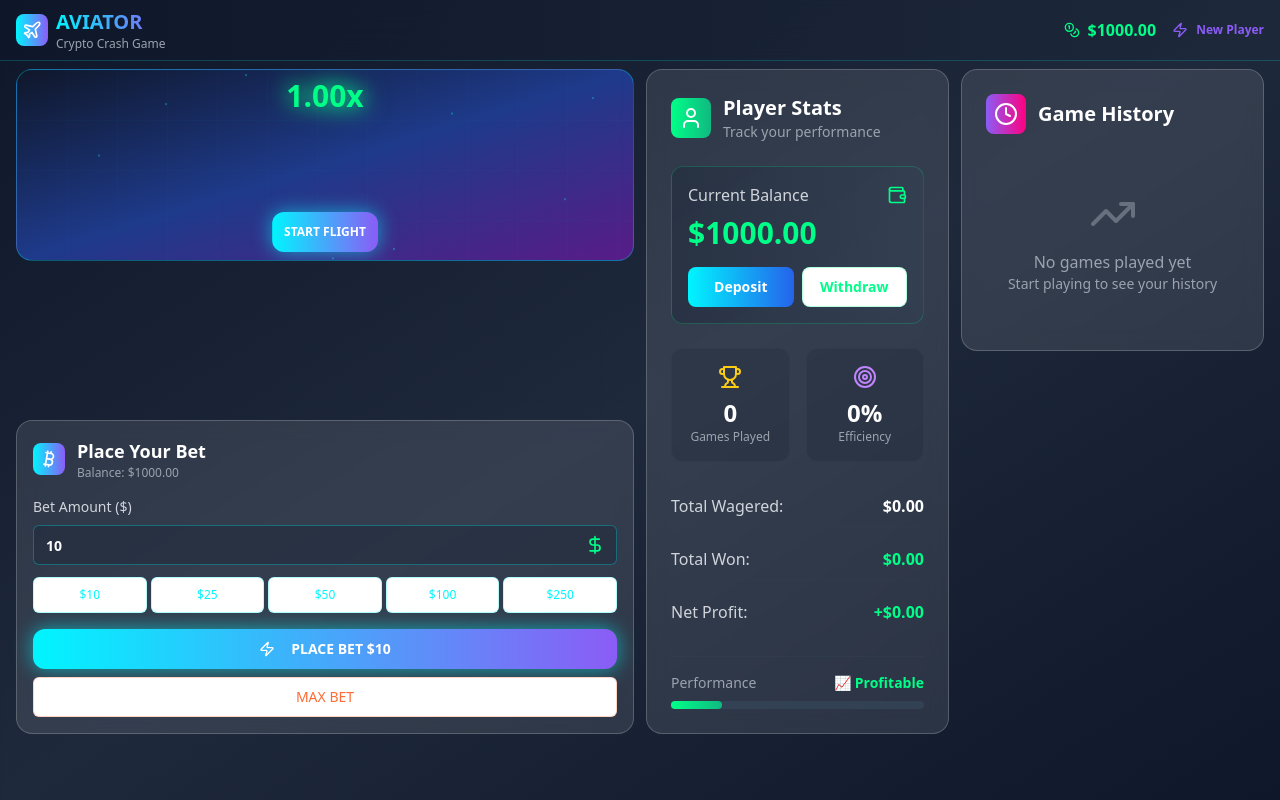
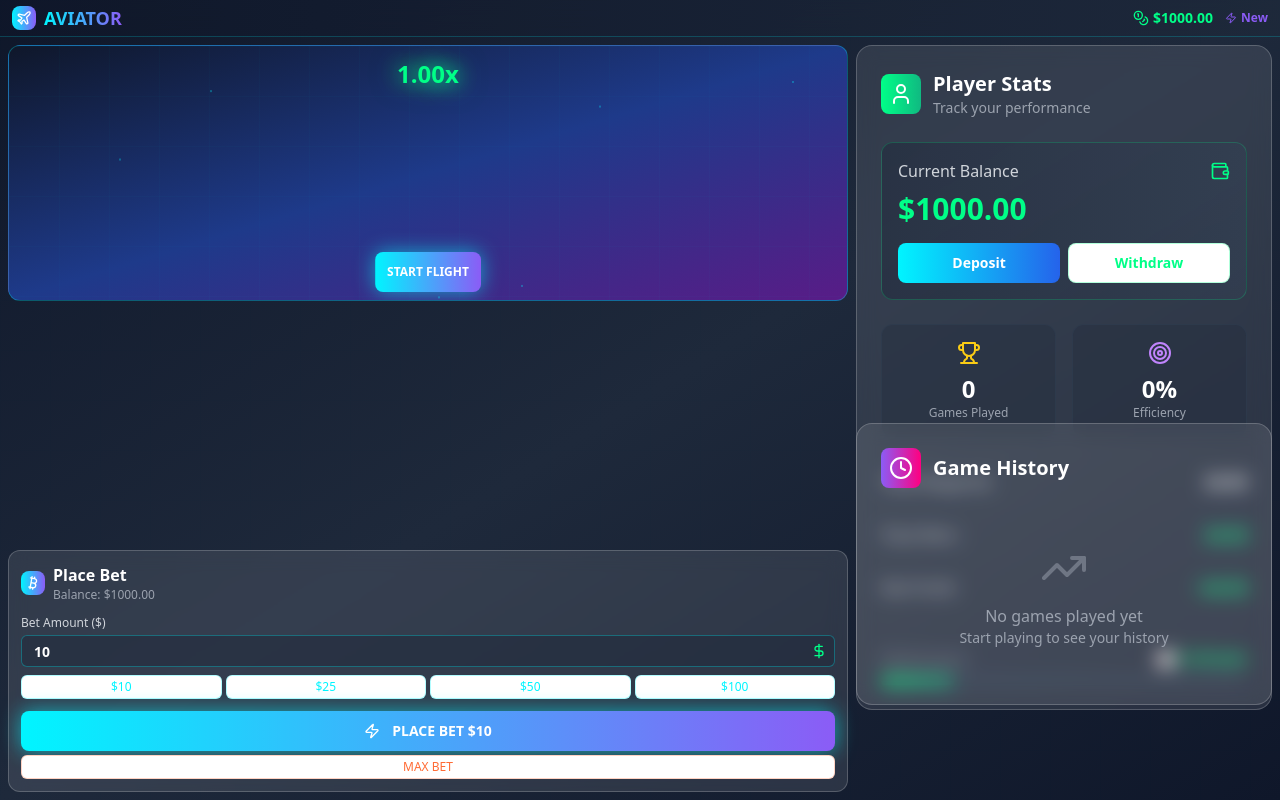
Before and after one commit to TonyToniy/neon-aviator-crypto-dash, a React (Vite) app: page / in a window 1280 px wide. Built offline with nearby package versions, Linux system fonts and the light colour scheme.

Commit message:
Fix layout and animation issues
Fixes layout and plane animation, addressing user complaints.

```diff
--- a/src/components/AviatorGame.tsx
+++ b/src/components/AviatorGame.tsx
@@ -94,7 +94,7 @@ const AviatorGame: React.FC<AviatorGameProps> = ({
   return (
     <div
       ref={gameRef}
-      className="relative h-48 w-full bg-gradient-to-br from-slate-900 via-blue-900 to-purple-900 rounded-2xl overflow-hidden border border-neon-blue/30"
+      className="relative h-64 w-full bg-gradient-to-br from-slate-900 via-blue-900 to-purple-900 rounded-xl overflow-hidden border border-neon-blue/30"
     >
       {/* Animated background grid */}
       <div className="absolute inset-0 bg-cyber-grid bg-grid opacity-20"></div>
@@ -103,9 +103,9 @@ const AviatorGame: React.FC<AviatorGameProps> = ({
       {gameState === 'flying' && (
         <svg className="absolute inset-0 w-full h-full pointer-events-none" viewBox="0 0 100 100" preserveAspectRatio="none">
           <path
-            d="M0,90 Q30,70 60,40 Q80,20 100,10"
+            d="M5,85 Q30,60 55,40 Q75,25 95,15"
             stroke="rgba(0, 245, 255, 0.6)"
-            strokeWidth="0.8"
+            strokeWidth="0.5"
             fill="none"
             className="animate-pulse"
           />
@@ -113,8 +113,8 @@ const AviatorGame: React.FC<AviatorGameProps> = ({
       )}
 
       {/* Multiplier display */}
-      <div className="absolute top-2 left-1/2 transform -translate-x-1/2 z-10">
-        <div className={`text-3xl font-bold ${getMultiplierColor()} animate-number-glow`}>
+      <div className="absolute top-3 left-1/2 transform -translate-x-1/2 z-10">
+        <div className={`text-2xl font-bold ${getMultiplierColor()} animate-number-glow`}>
           {multiplier.toFixed(2)}x
         </div>
       </div>
@@ -122,13 +122,13 @@ const AviatorGame: React.FC<AviatorGameProps> = ({
       {/* Flying plane following curve */}
       {gameState === 'flying' && (
         <div
-          className="absolute text-neon-blue plane-flying"
+          className="absolute text-neon-blue"
           style={{
-            animation: `plane-curve-flight ${Math.max(3, crashPoint * 1.2)}s linear infinite`,
+            animation: `smooth-curve-flight ${Math.max(4, crashPoint * 1.5)}s ease-out forwards`,
           }}
         >
-          <Plane size={24} className="rotate-12 drop-shadow-lg" />
-          <div className="absolute -top-1 -right-1 w-1.5 h-1.5 bg-neon-green rounded-full animate-ping"></div>
+          <Plane size={20} className="rotate-12 drop-shadow-lg" />
+          <div className="absolute -top-1 -right-1 w-1 h-1 bg-neon-green rounded-full animate-ping"></div>
         </div>
       )}
 
@@ -136,8 +136,8 @@ const AviatorGame: React.FC<AviatorGameProps> = ({
       {gameState === 'crashed' && (
         <div className="absolute inset-0 flex items-center justify-center">
           <div className="text-center animate-pulse">
-            <TrendingDown size={40} className="text-red-500 mx-auto mb-2" />
-            <div className="text-xl font-bold text-red-500">CRASHED!</div>
+            <TrendingDown size={32} className="text-red-500 mx-auto mb-2" />
+            <div className="text-lg font-bold text-red-500">CRASHED!</div>
             <div className="text-sm text-red-400 mt-1">
               at {multiplier.toFixed(2)}x
             </div>
@@ -150,7 +150,7 @@ const AviatorGame: React.FC<AviatorGameProps> = ({
         {gameState === 'waiting' && (
           <Button
             onClick={startGame}
-            className="bg-gradient-to-r from-neon-blue to-neon-purple hover:from-neon-purple hover:to-neon-pink text-white font-bold py-1.5 px-3 rounded-xl neon-glow transition-all duration-300 hover:scale-105 text-xs"
+            className="bg-gradient-to-r from-neon-blue to-neon-purple hover:from-neon-purple hover:to-neon-pink text-white font-bold py-1 px-3 rounded-lg neon-glow transition-all duration-300 hover:scale-105 text-xs"
           >
             START FLIGHT
           </Button>
@@ -159,7 +159,7 @@ const AviatorGame: React.FC<AviatorGameProps> = ({
         {gameState === 'flying' && isPlaying && (
           <Button
             onClick={stopGame}
-            className="bg-gradient-to-r from-neon-green to-emerald-500 hover:from-emerald-500 hover:to-neon-green text-white font-bold py-1.5 px-3 rounded-xl neon-glow transition-all duration-300 hover:scale-105 text-xs"
+            className="bg-gradient-to-r from-neon-green to-emerald-500 hover:from-emerald-500 hover:to-neon-green text-white font-bold py-1 px-3 rounded-lg neon-glow transition-all duration-300 hover:scale-105 text-xs"
           >
             CASH OUT {multiplier.toFixed(2)}x
           </Button>
@@ -168,7 +168,7 @@ const AviatorGame: React.FC<AviatorGameProps> = ({
 
       {/* Floating particles effect */}
       <div className="absolute inset-0 pointer-events-none">
-        {[...Array(8)].map((_, i) => (
+        {[...Array(6)].map((_, i) => (
           <div
             key={i}
             className="absolute w-0.5 h-0.5 bg-neon-blue rounded-full opacity-40 animate-float"
--- a/src/components/BettingPanel.tsx
+++ b/src/components/BettingPanel.tsx
@@ -22,9 +22,8 @@ const BettingPanel: React.FC<BettingPanelProps> = ({
   potentialWin
 }) => {
   const [betAmount, setBetAmount] = useState(10);
-  const [autoCashOut, setAutoCashOut] = useState(2.0);
 
-  const quickBetAmounts = [10, 25, 50, 100, 250];
+  const quickBetAmounts = [10, 25, 50, 100];
 
   const handleBetAmountChange = (amount: number) => {
     setBetAmount(Math.min(amount, balance));
@@ -37,29 +36,29 @@ const BettingPanel: React.FC<BettingPanelProps> = ({
   };
 
   return (
-    <div className="glass-effect rounded-2xl p-4 border border-neon-blue/30">
-      <div className="flex items-center gap-3 mb-4">
-        <div className="p-1.5 bg-gradient-to-r from-neon-blue to-neon-purple rounded-lg">
-          <Bitcoin className="w-5 h-5 text-white" />
+    <div className="glass-effect rounded-xl p-3 border border-neon-blue/30">
+      <div className="flex items-center gap-2 mb-3">
+        <div className="p-1 bg-gradient-to-r from-neon-blue to-neon-purple rounded-lg">
+          <Bitcoin className="w-4 h-4 text-white" />
         </div>
         <div>
-          <h3 className="text-lg font-bold text-white">Place Your Bet</h3>
+          <h3 className="text-base font-bold text-white">Place Bet</h3>
           <p className="text-gray-400 text-xs">Balance: ${balance.toFixed(2)}</p>
         </div>
       </div>
 
       {/* Current Game Stats */}
       {isPlaying && (
-        <div className="bg-gradient-to-r from-neon-green/10 to-emerald-500/10 rounded-xl p-3 mb-4 border border-neon-green/30">
+        <div className="bg-gradient-to-r from-neon-green/10 to-emerald-500/10 rounded-lg p-2 mb-3 border border-neon-green/30">
           <div className="flex justify-between items-center mb-1">
-            <span className="text-gray-300 text-sm">Current Multiplier:</span>
-            <span className="text-neon-green font-bold text-lg">
+            <span className="text-gray-300 text-xs">Multiplier:</span>
+            <span className="text-neon-green font-bold text-sm">
               {currentMultiplier.toFixed(2)}x
             </span>
           </div>
           <div className="flex justify-between items-center">
-            <span className="text-gray-300 text-sm">Potential Win:</span>
-            <span className="text-neon-green font-bold text-lg">
+            <span className="text-gray-300 text-xs">Win:</span>
+            <span className="text-neon-green font-bold text-sm">
               ${potentialWin.toFixed(2)}
             </span>
           </div>
@@ -69,8 +68,8 @@ const BettingPanel: React.FC<BettingPanelProps> = ({
       {/* Bet Amount Section */}
       {!isPlaying && (
         <>
-          <div className="mb-3">
-            <label className="block text-sm font-medium text-gray-300 mb-2">
+          <div className="mb-2">
+            <label className="block text-xs font-medium text-gray-300 mb-1">
               Bet Amount ($)
             </label>
             <div className="relative">
@@ -78,16 +77,16 @@ const BettingPanel: React.FC<BettingPanelProps> = ({
                 type="number"
                 value={betAmount}
                 onChange={(e) => handleBetAmountChange(Number(e.target.value))}
-                className="bg-slate-800/50 border-neon-blue/30 text-white pr-16 text-lg font-semibold"
+                className="bg-slate-800/50 border-neon-blue/30 text-white pr-12 text-sm font-semibold h-8"
                 min="1"
                 max={balance}
               />
-              <DollarSign className="absolute right-3 top-1/2 transform -translate-y-1/2 text-neon-green w-5 h-5" />
+              <DollarSign className="absolute right-2 top-1/2 transform -translate-y-1/2 text-neon-green w-4 h-4" />
             </div>
           </div>
 
           {/* Quick Bet Buttons */}
-          <div className="grid grid-cols-5 gap-1 mb-4">
+          <div className="grid grid-cols-4 gap-1 mb-3">
             {quickBetAmounts.map((amount) => (
               <Button
                 key={amount}
@@ -95,7 +94,7 @@ const BettingPanel: React.FC<BettingPanelProps> = ({
                 size="sm"
                 onClick={() => handleBetAmountChange(amount)}
                 disabled={amount > balance}
-                className="border-neon-blue/30 text-neon-blue hover:bg-neon-blue/10 hover:border-neon-blue/50 transition-all duration-200 text-xs p-1"
+                className="border-neon-blue/30 text-neon-blue hover:bg-neon-blue/10 hover:border-neon-blue/50 transition-all duration-200 text-xs py-1 h-6"
               >
                 ${amount}
               </Button>
@@ -105,20 +104,20 @@ const BettingPanel: React.FC<BettingPanelProps> = ({
       )}
 
       {/* Action Buttons */}
-      <div className="space-y-2">
+      <div className="space-y-1">
         {!isPlaying ? (
           <Button
             onClick={handlePlaceBet}
             disabled={betAmount <= 0 || betAmount > balance}
-            className="w-full bg-gradient-to-r from-neon-blue to-neon-purple hover:from-neon-purple hover:to-neon-pink text-white font-bold py-3 rounded-xl neon-glow transition-all duration-300 hover:scale-105 disabled:opacity-50 disabled:cursor-not-allowed"
+            className="w-full bg-gradient-to-r from-neon-blue to-neon-purple hover:from-neon-purple hover:to-neon-pink text-white font-bold py-2 rounded-lg neon-glow transition-all duration-300 hover:scale-105 disabled:opacity-50 disabled:cursor-not-allowed text-sm"
           >
-            <Zap className="w-4 h-4 mr-2" />
+            <Zap className="w-3 h-3 mr-1" />
             PLACE BET ${betAmount}
           </Button>
         ) : (
           <Button
             onClick={onCashOut}
-            className="w-full bg-gradient-to-r from-neon-green to-emerald-500 hover:from-emerald-500 hover:to-neon-green text-white font-bold py-3 rounded-xl neon-glow transition-all duration-300 hover:scale-105 animate-pulse"
+            className="w-full bg-gradient-to-r from-neon-green to-emerald-500 hover:from-emerald-500 hover:to-neon-green text-white font-bold py-2 rounded-lg neon-glow transition-all duration-300 hover:scale-105 animate-pulse text-sm"
           >
             CASH OUT ${potentialWin.toFixed(2)}
           </Button>
@@ -129,7 +128,7 @@ const BettingPanel: React.FC<BettingPanelProps> = ({
           <Button
             onClick={() => handleBetAmountChange(balance)}
             variant="outline"
-            className="w-full border-neon-orange/30 text-neon-orange hover:bg-neon-orange/10 hover:border-neon-orange/50 text-sm py-2"
+            className="w-full border-neon-orange/30 text-neon-orange hover:bg-neon-orange/10 hover:border-neon-orange/50 text-xs py-1 h-6"
             disabled={balance <= 0}
           >
             MAX BET
--- a/src/pages/Index.tsx
+++ b/src/pages/Index.tsx
@@ -114,38 +114,37 @@ const Index = () => {
   const potentialWin = currentBet * currentMultiplier;
 
   return (
-    <div className="min-h-screen max-h-screen bg-gradient-to-br from-slate-900 via-slate-800 to-slate-900 flex flex-col overflow-hidden">
+    <div className="h-screen bg-gradient-to-br from-slate-900 via-slate-800 to-slate-900 flex flex-col overflow-hidden">
       {/* Animated background */}
       <div className="fixed inset-0 bg-cyber-grid bg-grid opacity-5"></div>
 
-      {/* Header - Minimal height */}
-      <header className="relative z-10 bg-gradient-to-r from-slate-900/80 to-slate-800/80 backdrop-blur-lg border-b border-neon-blue/20 flex-shrink-0">
-        <div className="container mx-auto px-4 py-2">
+      {/* Header - Very compact */}
+      <header className="relative z-10 bg-gradient-to-r from-slate-900/80 to-slate-800/80 backdrop-blur-lg border-b border-neon-blue/20 py-1">
+        <div className="container mx-auto px-3">
           <div className="flex items-center justify-between">
             <div className="flex items-center gap-2">
-              <div className="p-1.5 bg-gradient-to-r from-neon-blue to-neon-purple rounded-lg">
-                <Plane className="w-5 h-5 text-white" />
+              <div className="p-1 bg-gradient-to-r from-neon-blue to-neon-purple rounded-lg">
+                <Plane className="w-4 h-4 text-white" />
               </div>
               <div>
-                <h1 className="text-xl font-bold bg-gradient-to-r from-neon-blue to-neon-purple bg-clip-text text-transparent">
+                <h1 className="text-lg font-bold bg-gradient-to-r from-neon-blue to-neon-purple bg-clip-text text-transparent">
                   AVIATOR
                 </h1>
-                <p className="text-gray-400 text-xs">Crypto Crash Game</p>
               </div>
             </div>
 
-            <div className="flex items-center gap-4">
-              <div className="flex items-center gap-2 text-neon-green">
+            <div className="flex items-center gap-3">
+              <div className="flex items-center gap-1 text-neon-green">
                 <Coins className="w-4 h-4" />
-                <span className="font-bold text-base">${balance.toFixed(2)}</span>
+                <span className="font-bold text-sm">${balance.toFixed(2)}</span>
               </div>
 
-              <div className="flex items-center gap-2 text-neon-purple">
-                <Zap className="w-4 h-4" />
+              <div className="flex items-center gap-1 text-neon-purple">
+                <Zap className="w-3 h-3" />
                 <span className="font-semibold text-xs">
                   {gameHistory.length > 0
-                    ? `${((gameHistory.filter(g => !g.crashed).length / gameHistory.length) * 100).toFixed(0)}% Win Rate`
-                    : 'New Player'
+                    ? `${((gameHistory.filter(g => !g.crashed).length / gameHistory.length) * 100).toFixed(0)}%`
+                    : 'New'
                   }
                 </span>
               </div>
@@ -154,11 +153,11 @@ const Index = () => {
         </div>
       </header>
 
-      {/* Main Content - Fixed height with proper overflow */}
-      <main className="relative z-10 container mx-auto px-4 py-2 flex-1 min-h-0">
-        <div className="grid lg:grid-cols-4 gap-3 h-full">
-          {/* Game Area - Optimized height */}
-          <div className="lg:col-span-2 flex flex-col gap-3 h-full min-h-0">
+      {/* Main Content - Tight layout */}
+      <main className="relative z-10 flex-1 p-2 overflow-hidden">
+        <div className="h-full grid grid-cols-1 lg:grid-cols-12 gap-2">
+          {/* Game Area */}
+          <div className="lg:col-span-8 flex flex-col gap-2 h-full">
             <div className="flex-1 min-h-0">
               <AviatorGame
                 onMultiplierChange={setCurrentMultiplier}
@@ -180,9 +179,9 @@ const Index = () => {
             </div>
           </div>
 
-          {/* Side Panels - Compact with scroll */}
-          <div className="flex flex-col gap-3 h-full min-h-0">
-            <div className="flex-shrink-0">
+          {/* Side Panels */}
+          <div className="lg:col-span-4 flex flex-col lg:grid lg:grid-rows-2 gap-2 h-full overflow-hidden">
+            <div className="min-h-0">
               <PlayerStats
                 balance={balance}
                 totalWagered={totalWagered}
@@ -192,10 +191,8 @@ const Index = () => {
                 onWithdraw={handleWithdraw}
               />
             </div>
-          </div>
 
-          <div className="flex flex-col gap-3 h-full min-h-0">
-            <div className="flex-1 min-h-0 overflow-hidden">
+            <div className="min-h-0 overflow-hidden">
               <GameHistory history={gameHistory} />
             </div>
           </div>
--- a/tailwind.config.ts
+++ b/tailwind.config.ts
@@ -92,66 +92,31 @@ export default {
 						height: '0'
 					}
 				},
-				'plane-curve-flight': {
+				'smooth-curve-flight': {
 					'0%': {
-						left: '-5%',
-						bottom: '10%',
+						left: '5%',
+						bottom: '15%',
 						transform: 'rotate(15deg) scale(1)'
 					},
 					'25%': {
-						left: '25%',
-						bottom: '30%',
+						left: '30%',
+						bottom: '40%',
 						transform: 'rotate(10deg) scale(1.1)'
 					},
 					'50%': {
-						left: '50%',
+						left: '55%',
 						bottom: '60%',
 						transform: 'rotate(5deg) scale(1.2)'
 					},
 					'75%': {
 						left: '75%',
-						bottom: '80%',
+						bottom: '75%',
 						transform: 'rotate(0deg) scale(1.1)'
 					},
 					'100%': {
-						left: '105%',
-						bottom: '90%',
-						transform: 'rotate(-10deg) scale(1)'
-					}
-				},
-				'plane-fly': {
-					'0%': {
-						transform: 'translateX(-100px) translateY(50px) rotate(0deg)'
-					},
-					'100%': {
-						transform: 'translateX(calc(100vw + 100px)) translateY(-100px) rotate(-15deg)'
-					}
-				},
-				'curved-flight': {
-					'0%': {
-						left: '-10%',
-						bottom: '20%',
-						transform: 'rotate(15deg)'
-					},
-					'25%': {
-						left: '25%',
-						bottom: '40%',
-						transform: 'rotate(10deg)'
-					},
-					'50%': {
-						left: '50%',
-						bottom: '60%',
-						transform: 'rotate(5deg)'
-					},
-					'75%': {
-						left: '75%',
-						bottom: '75%',
-						transform: 'rotate(0deg)'
-					},
-					'100%': {
-						left: '110%',
+						left: '95%',
 						bottom: '85%',
-						transform: 'rotate(-5deg)'
+						transform: 'rotate(-5deg) scale(1)'
 					}
 				},
 				'glow-pulse': {
@@ -192,9 +157,7 @@ export default {
 			animation: {
 				'accordion-down': 'accordion-down 0.2s ease-out',
 				'accordion-up': 'accordion-up 0.2s ease-out',
-				'plane-curve-flight': 'plane-curve-flight var(--duration) ease-out',
-				'plane-fly': 'plane-fly var(--duration) linear',
-				'curved-flight': 'curved-flight var(--duration) ease-out',
+				'smooth-curve-flight': 'smooth-curve-flight var(--duration) ease-out',
 				'glow-pulse': 'glow-pulse 2s ease-in-out infinite',
 				'number-glow': 'number-glow 1s ease-in-out infinite',
 				'float': 'float 3s ease-in-out infinite',
```
